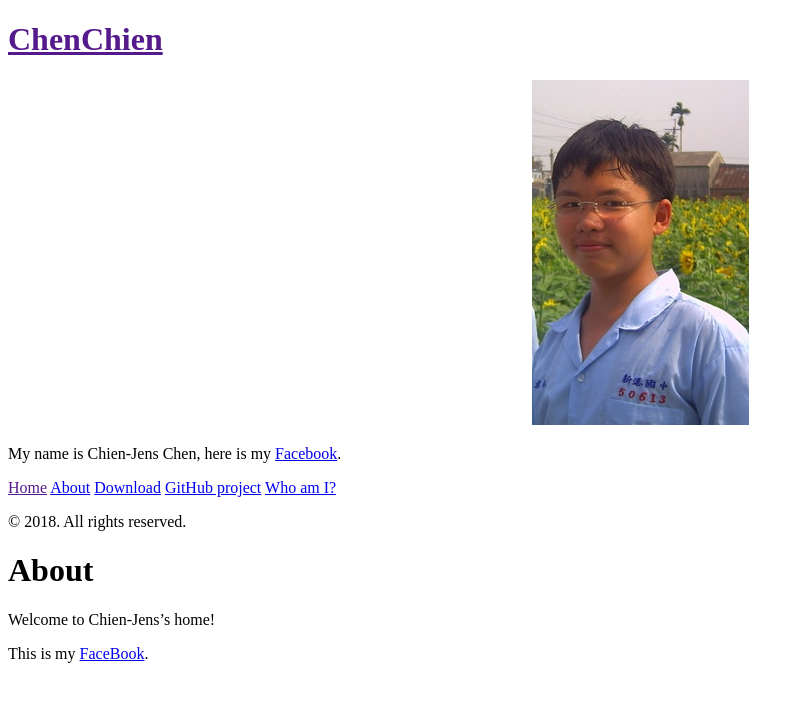
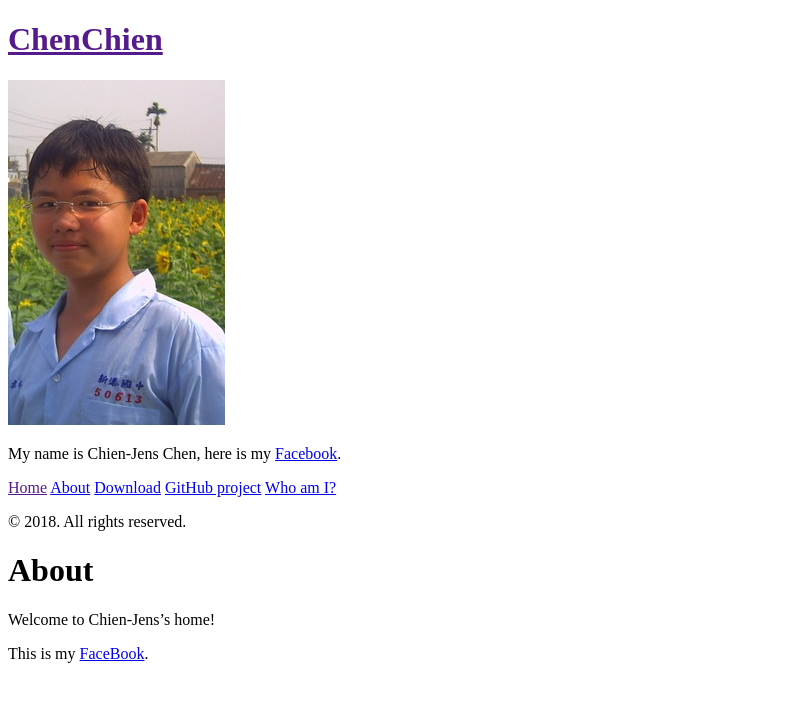
Before and after one commit to chienjens/chienjens.github.io, a Jekyll site: the page built from about.md, in a window 1280 px wide. Shown: the top 702 px of the page, without its empty margins (0-804 px from the left). Built offline with Jekyll 4.4.1, drawn with Linux system fonts in a browser that asks for light colours.

Commit message:
Update sidebar.html

```diff
--- a/_includes/sidebar.html
+++ b/_includes/sidebar.html
@@ -6,7 +6,7 @@
           {{ site.title }}
         </a>
       </h1>
-      <div style="text-align:center">
+      <div align:"center">
         <a> <img src="/img/homemyself.jpg" /> </a>
       </div>
       <p class="lead">{{ site.description }}</p>
```
